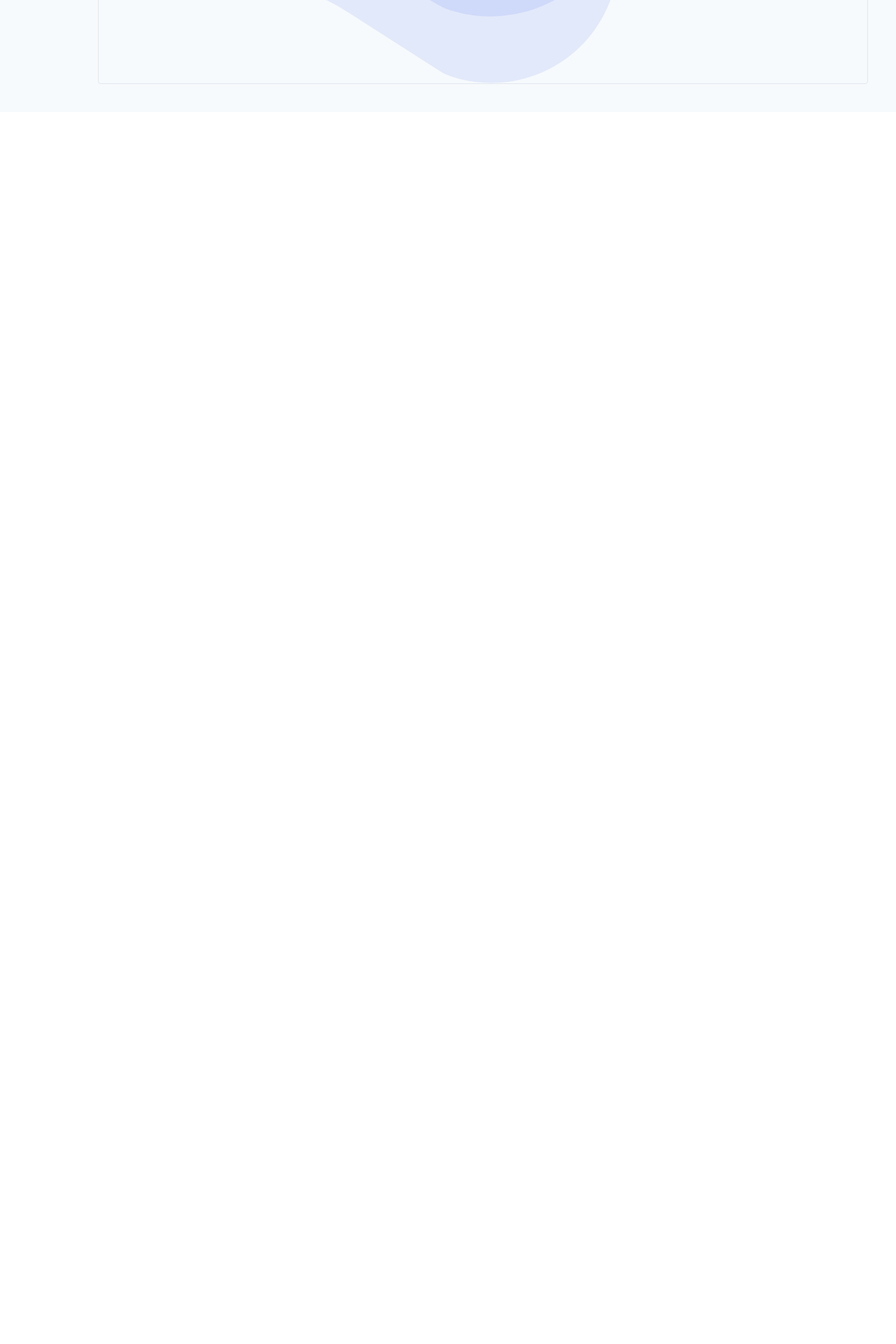
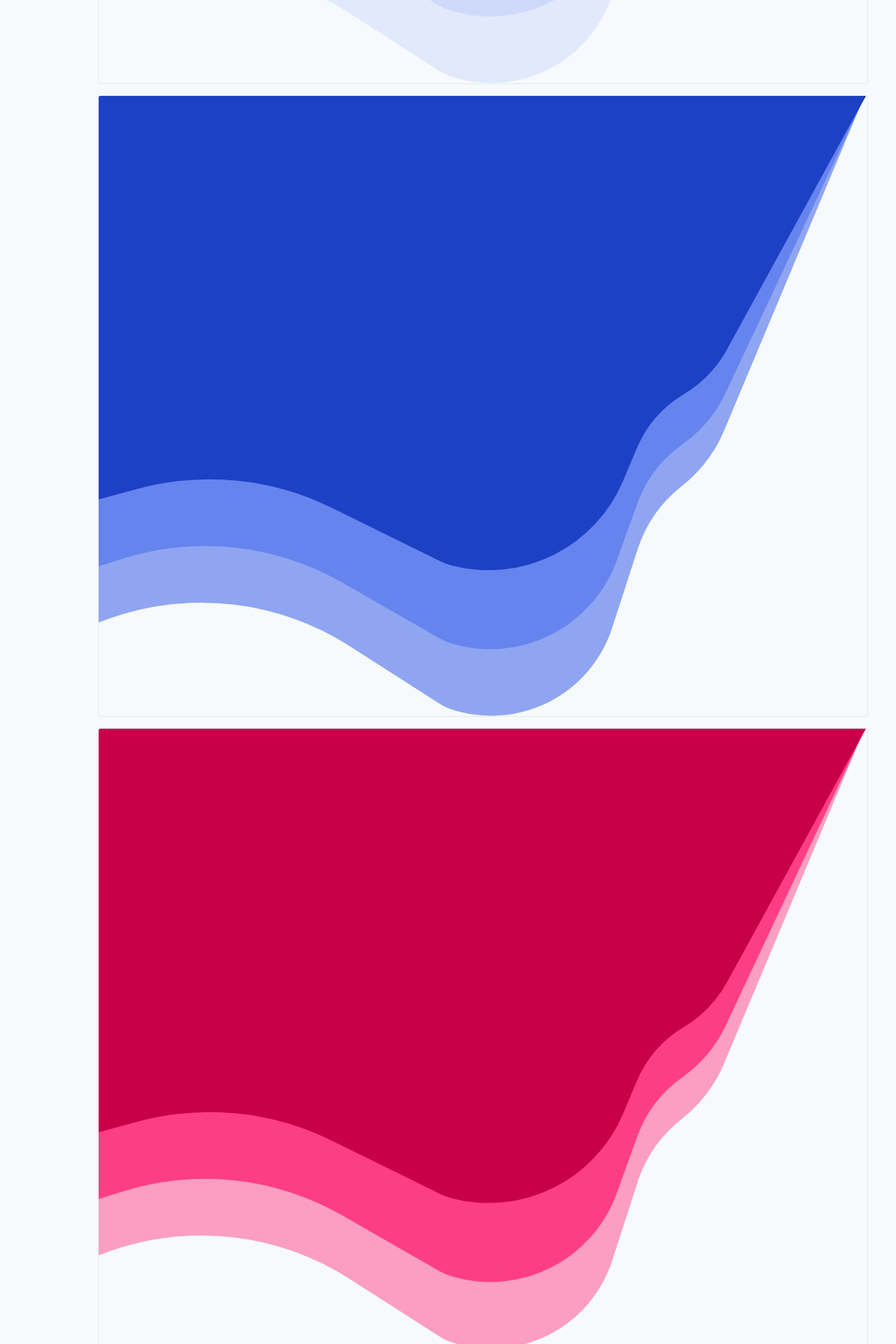
Before and after one commit to opejovic/breezy, a Vue app: page /backgrounds in a window 1280 px wide. Shown: the part 860-2780 px from the top of the page at 70% size. Before the commit the page ends 1020 px from the top, so only its background shows below. Built offline with nearby package versions, Linux system fonts and the light colour scheme.

Commit message:
add more bgs

```diff
--- /dev/null
+++ b/src/components/backgrounds/BgOne.vue
@@ -0,0 +1,33 @@
+<template>
+  <div class="overflow-y-scroll border rounded">
+    <svg
+      width="1096"
+      height="886"
+      fill="none"
+      xmlns="http://www.w3.org/2000/svg"
+    >
+      <g clip-path="url(#clip0)" fill="#2953E7" fill-opacity=".1">
+        <path
+          d="M0 0h1096L898 361.4a173.6 173.6 0 01-62.6 65.2 165 165 0 00-66.7 77L749 550.2a208.4 208.4 0 01-244.3 120.7 88.3 88.3 0 01-16.8-6.2l-156-76.7a393 393 0 00-276.7-26.4L0 576.5V0z"
+        />
+        <path
+          d="M-1 0h1096L895.5 424.6a186.2 186.2 0 01-61.4 73.1 177 177 0 00-64.6 84.5L740 663.9a192 192 0 01-236 118.4 81.3 81.3 0 01-17-7.3l-139.5-80a393 393 0 00-314.5-33.4L-1 672.4V0z"
+        />
+        <path
+          d="M-2 0h1096L893.5 477.9a199.8 199.8 0 01-60.6 79.6 189.8 189.8 0 00-63.2 90.7L733.5 760a181.3 181.3 0 01-230.6 116c-6-2-11.6-4.8-16.8-8.2l-127.3-81.6a393 393 0 00-344-39.4L-2 753V0z"
+        />
+      </g>
+      <defs>
+        <clipPath id="clip0">
+          <path fill="#fff" d="M0 0h1096v886H0z" />
+        </clipPath>
+      </defs>
+    </svg>
+  </div>
+</template>
+
+<script>
+export default {
+  name: "BgOne"
+};
+</script>
--- /dev/null
+++ b/src/components/backgrounds/BgThree.vue
@@ -0,0 +1,36 @@
+<template>
+  <div class="overflow-y-scroll border rounded">
+    <svg
+      width="1096"
+      height="886"
+      fill="none"
+      xmlns="http://www.w3.org/2000/svg"
+    >
+      <g clip-path="url(#clip0)">
+        <path
+          d="M-2 0h1096L893.5 477.9a199.8 199.8 0 01-60.6 79.6 189.8 189.8 0 00-63.2 90.7L733.5 760a181.3 181.3 0 01-230.6 116c-6-2-11.6-4.8-16.8-8.2l-127.3-81.6a393 393 0 00-344-39.4L-2 753V0z"
+          fill="#FF166A"
+          fill-opacity=".4"
+        />
+        <path
+          d="M-1 0h1096L895.5 424.6a186.2 186.2 0 01-61.4 73.1 177 177 0 00-64.6 84.5L740 663.9a192 192 0 01-236 118.4 81.3 81.3 0 01-17-7.3l-139.5-80a393 393 0 00-314.5-33.4L-1 672.4V0z"
+          fill="#FF166A"
+          fill-opacity=".7"
+        />
+        <path
+          d="M0 0h1096L898 361.4a173.6 173.6 0 01-62.6 65.2 165 165 0 00-66.7 77L749 550.2a208.4 208.4 0 01-244.3 120.7 88.3 88.3 0 01-16.8-6.2l-156-76.7a393 393 0 00-276.7-26.4L0 576.5V0z"
+          fill="#C80048"
+        />
+      </g>
+      <defs>
+        <clipPath id="clip0">
+          <path fill="#fff" d="M0 0h1096v886H0z" />
+        </clipPath>
+      </defs>
+    </svg>
+  </div>
+</template>
+
+<script>
+export default {};
+</script>
--- /dev/null
+++ b/src/components/backgrounds/BgTwo.vue
@@ -0,0 +1,38 @@
+<template>
+  <div class="overflow-y-scroll border rounded">
+    <svg
+      width="1096"
+      height="886"
+      fill="none"
+      xmlns="http://www.w3.org/2000/svg"
+    >
+      <g clip-path="url(#clip0)">
+        <path
+          d="M0 0h1096L898 361.4a173.6 173.6 0 01-62.6 65.2 165 165 0 00-66.7 77L749 550.2a208.4 208.4 0 01-244.3 120.7 88.3 88.3 0 01-16.8-6.2l-156-76.7a393 393 0 00-276.7-26.4L0 576.5V0z"
+          fill="#001A76"
+        />
+        <path
+          d="M-1 0h1096L895.5 424.6a186.2 186.2 0 01-61.4 73.1 177 177 0 00-64.6 84.5L740 663.9a192 192 0 01-236 118.4 81.3 81.3 0 01-17-7.3l-139.5-80a393 393 0 00-314.5-33.4L-1 672.4V0z"
+          fill="#2953E7"
+          fill-opacity=".4"
+        />
+        <path
+          d="M-2 0h1096L893.5 477.9a199.8 199.8 0 01-60.6 79.6 189.8 189.8 0 00-63.2 90.7L733.5 760a181.3 181.3 0 01-230.6 116c-6-2-11.6-4.8-16.8-8.2l-127.3-81.6a393 393 0 00-344-39.4L-2 753V0z"
+          fill="#2953E7"
+          fill-opacity=".5"
+        />
+      </g>
+      <defs>
+        <clipPath id="clip0">
+          <path fill="#fff" d="M0 0h1096v886H0z" />
+        </clipPath>
+      </defs>
+    </svg>
+  </div>
+</template>
+
+<script>
+export default {
+  name: "BgTwo"
+};
+</script>
--- a/src/views/Backgrounds.vue
+++ b/src/views/Backgrounds.vue
@@ -1,37 +1,28 @@
 <template>
-  <div class="text-2xl tracking-tight w-full font-medium pb-4">
-    Backgrounds
-  </div>
-
-  <div class="overflow-y-scroll border rounded">
-    <svg
-      width="1096"
-      height="886"
-      fill="none"
-      xmlns="http://www.w3.org/2000/svg"
-    >
-      <g clip-path="url(#clip0)" fill="#2953E7" fill-opacity=".1">
-        <path
-          d="M0 0h1096L898 361.4a173.6 173.6 0 01-62.6 65.2 165 165 0 00-66.7 77L749 550.2a208.4 208.4 0 01-244.3 120.7 88.3 88.3 0 01-16.8-6.2l-156-76.7a393 393 0 00-276.7-26.4L0 576.5V0z"
-        />
-        <path
-          d="M-1 0h1096L895.5 424.6a186.2 186.2 0 01-61.4 73.1 177 177 0 00-64.6 84.5L740 663.9a192 192 0 01-236 118.4 81.3 81.3 0 01-17-7.3l-139.5-80a393 393 0 00-314.5-33.4L-1 672.4V0z"
-        />
-        <path
-          d="M-2 0h1096L893.5 477.9a199.8 199.8 0 01-60.6 79.6 189.8 189.8 0 00-63.2 90.7L733.5 760a181.3 181.3 0 01-230.6 116c-6-2-11.6-4.8-16.8-8.2l-127.3-81.6a393 393 0 00-344-39.4L-2 753V0z"
-        />
-      </g>
-      <defs>
-        <clipPath id="clip0">
-          <path fill="#fff" d="M0 0h1096v886H0z" />
-        </clipPath>
-      </defs>
-    </svg>
+  <div data-name="backgrounds">
+    <div class="text-2xl tracking-tight w-full font-medium pb-4">
+      Backgrounds
+    </div>
+    <div class="space-y-4">
+      <bgOne />
+      <bgTwo />
+      <bgThree />
+    </div>
   </div>
 </template>
 
 <script>
+import BgOne from "@/components/backgrounds/BgOne.vue";
+import BgTwo from "@/components/backgrounds/BgTwo.vue";
+import BgThree from "@/components/backgrounds/BgThree.vue";
+
 export default {
-  name: "Backgrounds"
+  name: "Backgrounds",
+
+  components: {
+    BgOne,
+    BgTwo,
+    BgThree
+  }
 };
 </script>
--- a/src/views/Home.vue
+++ b/src/views/Home.vue
@@ -29,9 +29,7 @@
       Copy and paste away. PS. I could use a greet'n'tweet
       <a class="underline" href="https://twitter.com/opejovic">@opejovic</a>
       in return, or a
-      <a href="https://github.com/opejovic/breezy/stargazers" class="underline"
-        >star</a
-      >.
+      <a href="https://github.com/opejovic/breezy" class="underline">star</a>.
     </div>
     <p>
       Peace,
```
Also changed, not shown: src/assets/images/bg-two.svg (added).
